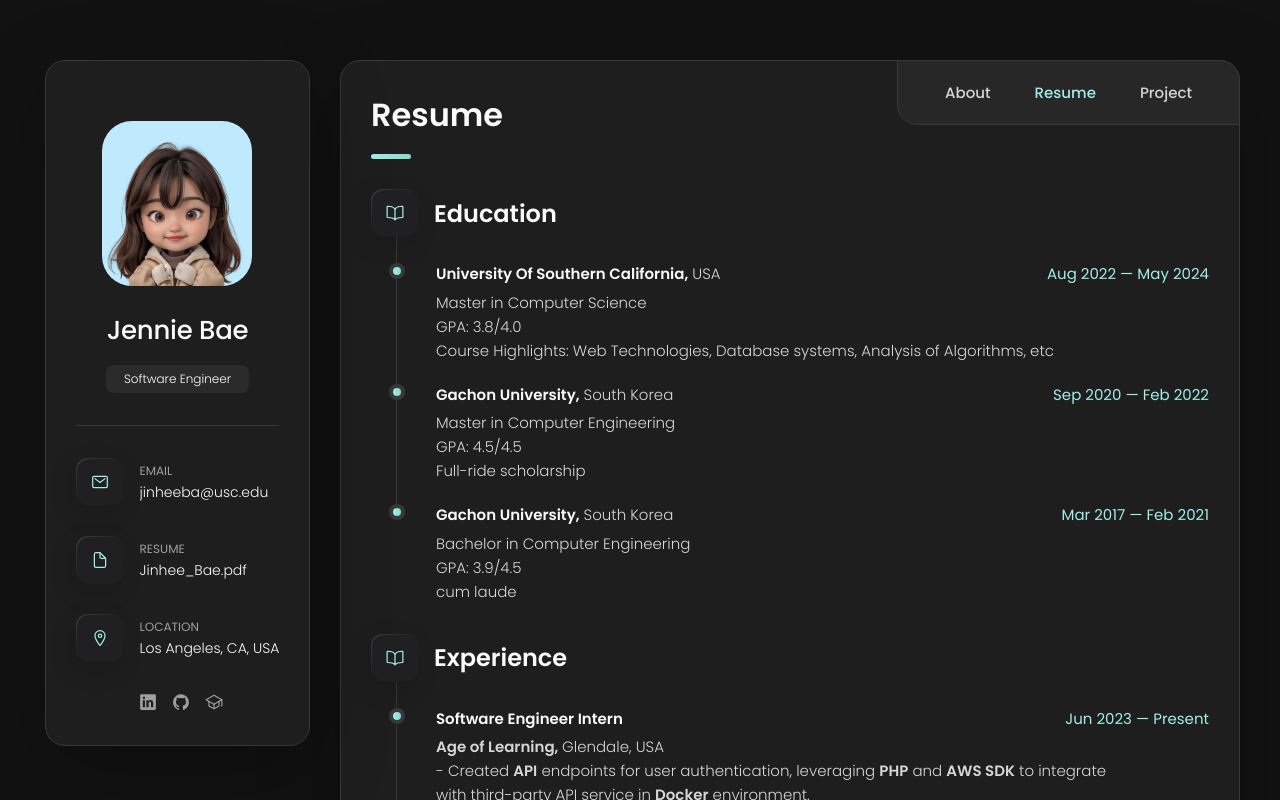
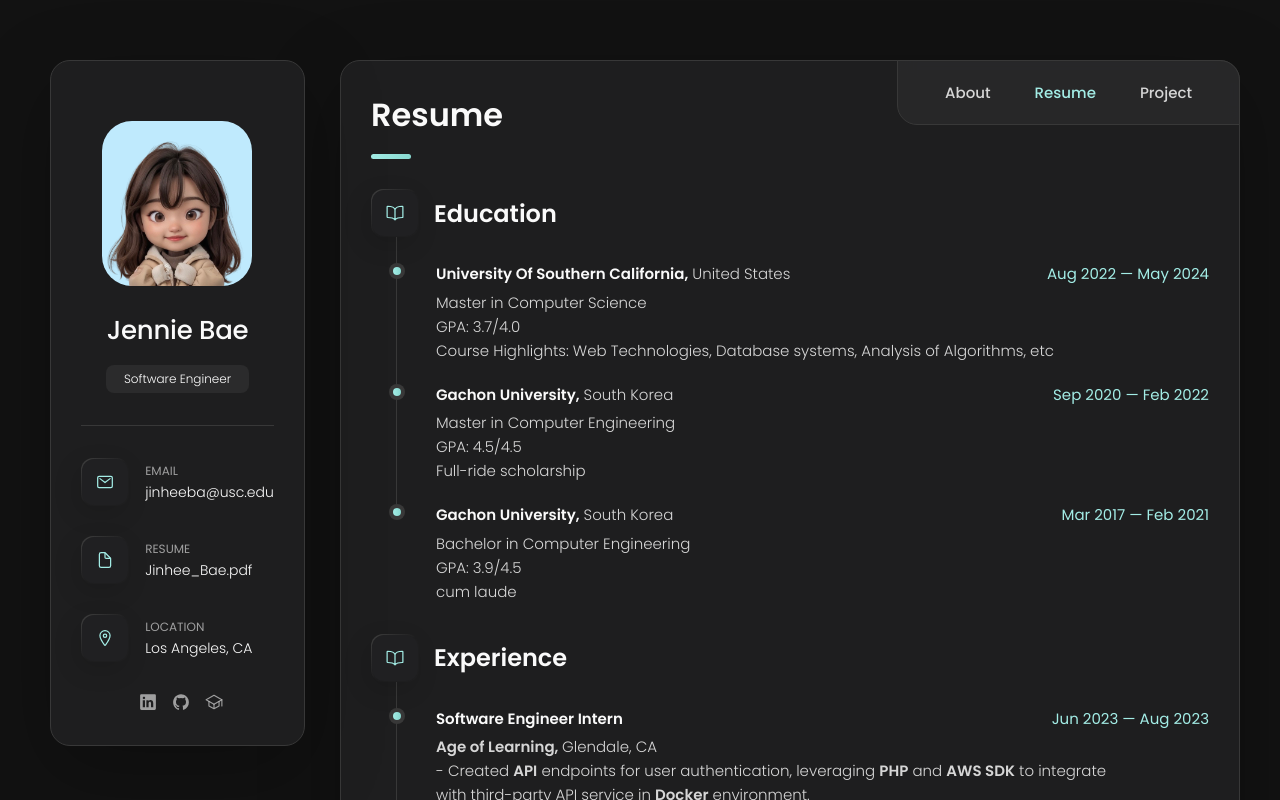
Before and after one commit to jinhib/jinhib.github.io, a plain HTML site: page index.html in a window 1280 px wide. Both pictures are taken after a click on the button "Resume". Shown: the top 800 px of the page. Drawn offline with nearby package versions, Linux system fonts and the light colour scheme.

Commit message:
Update index.html

```diff
--- a/index.html
+++ b/index.html
@@ -103,7 +103,7 @@
                         <div class="contact-info">
                             <p class="contact-title">Location</p>
 
-                            <address>Los Angeles, CA, USA</address>
+                            <address>Los Angeles, CA</address>
                         </div>
 
                     </li>
@@ -414,7 +414,7 @@
             <li class="timeline-item">
 
                 <h4 class="h4 timeline-item-title" style="display: inline-block;">University of Southern California, </h4>
-                <p class="timeline-text" style="display: inline-block;">USA</p>
+                <p class="timeline-text" style="display: inline-block;">United States</p>
                 <span style="float: right;">Aug 2022 — May 2024</span>
 
                 <p class="timeline-text">Master in Computer Science</p>
@@ -424,7 +424,7 @@
                 <p class="timeline-text">
                     <!-- <strong>GPA: </strong>3.8/4.0<br>
                     <strong>Course Highlights: </strong>Web Technologies, Database systems, Analysis of Algorithms, etc -->
-                    GPA: 3.8/4.0<br>
+                    GPA: 3.7/4.0<br>
                     Course Highlights: Web Technologies, Database systems, Analysis of Algorithms, etc
                 </p>
 
@@ -479,8 +479,8 @@
                 <li class="timeline-item">
 
                     <h4 class="h4 timeline-item-title" style="display: inline-block;">Software Engineer Intern</h4>
-                    <span class="timeline-text" style="float: right; display: inline-block;">Jun 2023 — Present</span>
-                    <p class="timeline-text"><strong>Age of Learning, </strong>Glendale, USA</p>
+                    <span class="timeline-text" style="float: right; display: inline-block;">Jun 2023 — Aug 2023</span>
+                    <p class="timeline-text"><strong>Age of Learning, </strong>Glendale, CA</p>
 
                     <p class="timeline-text">
                         - Created <strong>API</strong> endpoints for user authentication, leveraging <strong>PHP</strong> and <strong>AWS SDK</strong> to integrate with third-party API service in <strong>Docker</strong> environment.<br>
```
